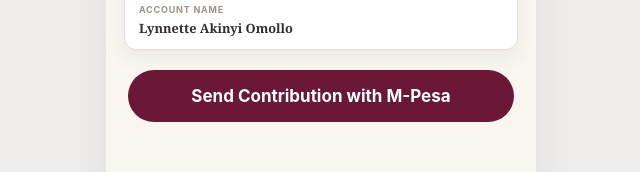
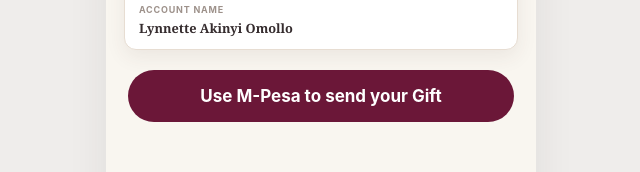
Before and after one commit to BrianMunyoki/Wedding-Programme, a React (Vite) app: page / in a window 1280 px wide. Shown: the part 1607-1779 px from the top of the page, without its empty margins (319-959 px from the left). Built offline with nearby package versions, Linux system fonts and the light colour scheme.

Commit message:
Update MpesaGift.jsx

```diff
--- a/src/MpesaGift.jsx
+++ b/src/MpesaGift.jsx
@@ -74,11 +74,11 @@
             background: maroon, color: "#fff", fontSize: 17, fontWeight: 700,
           }}
         >
-          Send Contribution with M-Pesa
+          Use M-Pesa to send your Gift
         </button>
       ) : (
         <div>
-          <input style={input} type="tel" placeholder="Your phone (07XX XXX XXX)"
+          <input style={input} type="tel" placeholder="Your phone (+2547XX XXX XXX)"
             value={phone} onChange={(e) => setPhone(e.target.value)} />
           <input style={input} type="number" placeholder="Amount (KES)"
             value={amount} onChange={(e) => setAmount(e.target.value)} />
```
